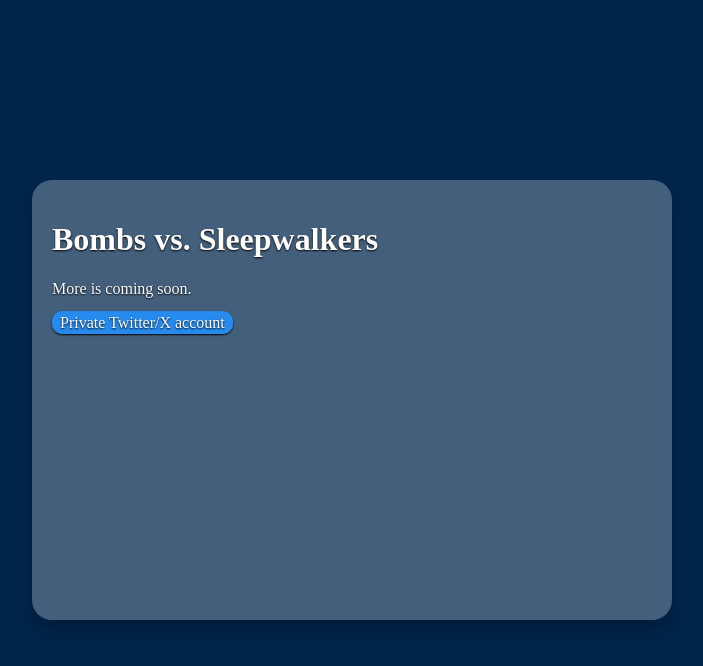
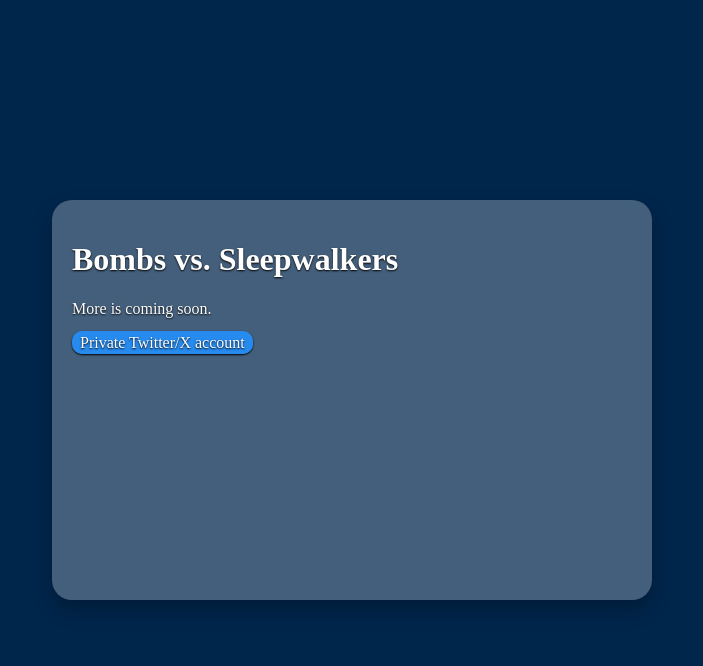
Before and after one commit to BvSGame/bvsgame.github.io, a PHP site: page / in a window 1280 px wide. Shown: the top 666 px of the page, without its empty margins (288-991 px from the left). Run offline with PHP 8.4, Linux system fonts and the light colour scheme; some web fonts are replaced.

Commit message:
A few fixes here and there

```diff
--- a/gears/main.css
+++ b/gears/main.css
@@ -1,4 +1,6 @@
 @import url('css/fonts.css');
+
+* {box-sizing: border-box;}
 
 body {
     font-family: 'Sofia Sans Condensed';
@@ -39,4 +41,5 @@ a {
     margin: 20px;
     max-width: 600px;
     max-height: 400px;
+    overflow: auto;
 }
```
